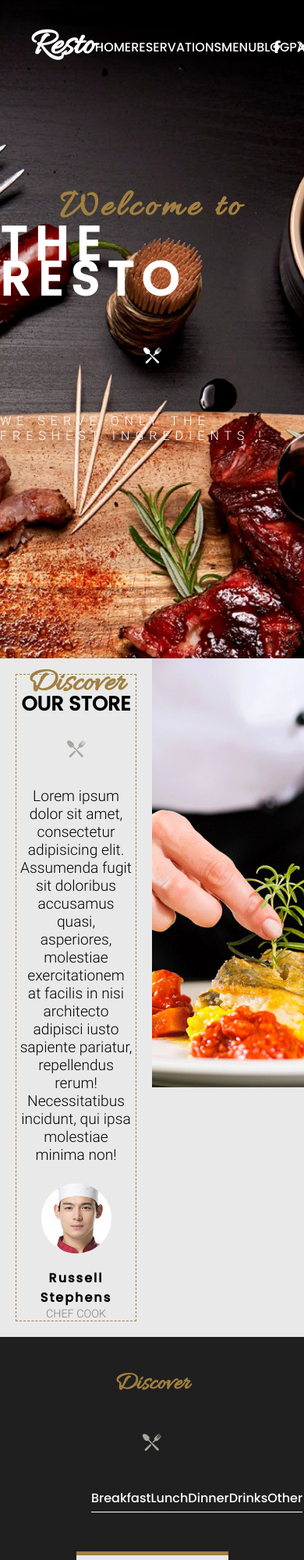
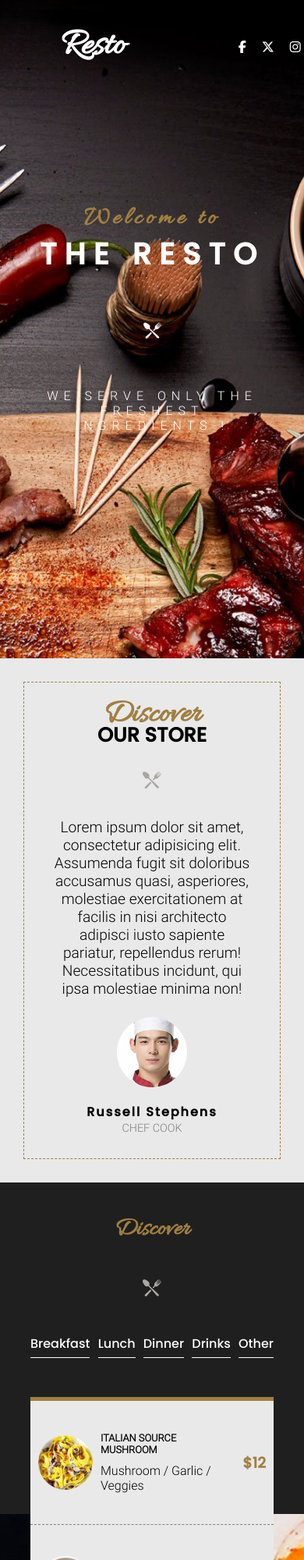
Before and after one commit to AmineBDev/Le-resto, a plain HTML site: page index.html in a window 390 px wide. Shown: the top 2000 px of the page at 78% size. Drawn offline with Linux system fonts and the light colour scheme.

Commit message:
section 2 resp fini

```diff
--- a/assets/styles/layouts/_header.scss
+++ b/assets/styles/layouts/_header.scss
@@ -11,6 +11,10 @@ header {
         align-items: center;
         font-family: poppins, sans-serif;
         padding: 30px 0;
+
+        @media screen and (max-width: 870px) {
+            width: 60%;
+        }
 
         h3 {
             font-family: allura,sans-serif;
@@ -29,6 +33,10 @@ header {
 
         .navbar {
                 width: 70%;
+
+                @media screen and (max-width: 870px) {
+                    display: none;
+                }
         }
 
         .links {
@@ -46,16 +54,25 @@ header {
         align-items: center;
         justify-content: center;
         height: 68%;
+        text-align: center;
 
         h2 {
             @include title;
             font-size: 3rem;
-            letter-spacing: 5px
+            letter-spacing: 5px;
+
+            @media screen and (max-width: 870px) {
+                font-size: 2rem;
+            }
         }
         h1 {
             @include title2;
             font-size: 3.8rem;
             letter-spacing: 10px;
+
+            @media screen and (max-width: 460px) {
+                font-size: 2.4rem;
+            }
         }
         h2, h1 {
             line-height: 45px;
@@ -67,6 +84,11 @@ header {
         p {
             text-transform: uppercase;
             letter-spacing: 7px;
+
+            @media screen and (max-width: 870px) {
+                text-align: center;
+                width: 70%;
+            }
         }
     }
 }
--- a/assets/styles/pages/_section1.scss
+++ b/assets/styles/pages/_section1.scss
@@ -2,6 +2,10 @@
     background: $white;
     display: grid;
     grid-template-columns: 50% 50%;
+
+    @media screen and (max-width: 840px) {
+        display: block;
+    }
 
     .left1 {
         display: flex;
@@ -11,7 +15,20 @@
         border: 1px dashed $color1;
         margin: 20px;
 
+        @media screen and (max-width: 840px) {
+            border: none;
+            margin: 0;
+            padding: 30px;
+        }
+
+
+
         .left1-container {
+            @media screen and (max-width: 840px) {
+                border: 1px dashed $color1;
+                padding: 30px;
+            }
+
 
             h3 {
                 @include title;
@@ -51,6 +68,9 @@
     }
 
     .right1 {
+        @media screen and (max-width: 840px) {
+            display: none;
+        }
         .img-right {
             height: 550px;
             width: 100%;
--- a/assets/styles/pages/_section2.scss
+++ b/assets/styles/pages/_section2.scss
@@ -16,6 +16,10 @@
             width: 40%;
             margin: 40px auto;
             font-family: poppins, sans-serif;
+
+            @media screen and (max-width: 1366px) {
+                width: 80%;
+            }
 
             li {
                 border-bottom: 1px solid;
@@ -39,9 +43,35 @@
             position: relative;
             top: -150px;
 
+            @media screen and (max-width: 1366px) {
+                width: 80%;
+            }
+            @media screen and (max-width: 845px) {
+                display: block;
+            }
+
             .meal-container {
                 padding: 20px;
                 border-top: 5px solid $color1;
+
+                @media screen and (max-width: 845px) {
+                    border: none;
+                }
+                @media screen and (max-width: 410px) {
+                    padding: 0;
+                }
+
+                &:first-child {
+                    @media screen and (max-width: 845px) {
+                        border-top: 5px solid $color1;
+                    }
+                }
+                &:last-child {
+                    @media screen and (max-width: 845px) {
+                        padding-top: 0;
+                    }
+                }
+
 
                 div {
                     display: flex;
@@ -63,9 +93,17 @@
                                 text-transform: uppercase;
                                 font-size: 0.9rem;
                                 margin-bottom: 10px;
+
+                                @media screen and (max-width: 410px) {
+                                    font-size: 0.8rem;
+                                }
                             }
                             p:last-child {
                                 font-size: 1.1rem;
+
+                                @media screen and (max-width: 410px) {
+                                    font-size: 1rem;
+                                }
                             }
                         }
 
@@ -78,6 +116,10 @@
 
                 img {
                     border-radius: 50%;
+
+                    @media screen and (max-width: 410px) {
+                        height: 70px;
+                    }
                 }
             }
         }
```
Also changed, not shown: assets/styles/main/index.css, 1 other file.
